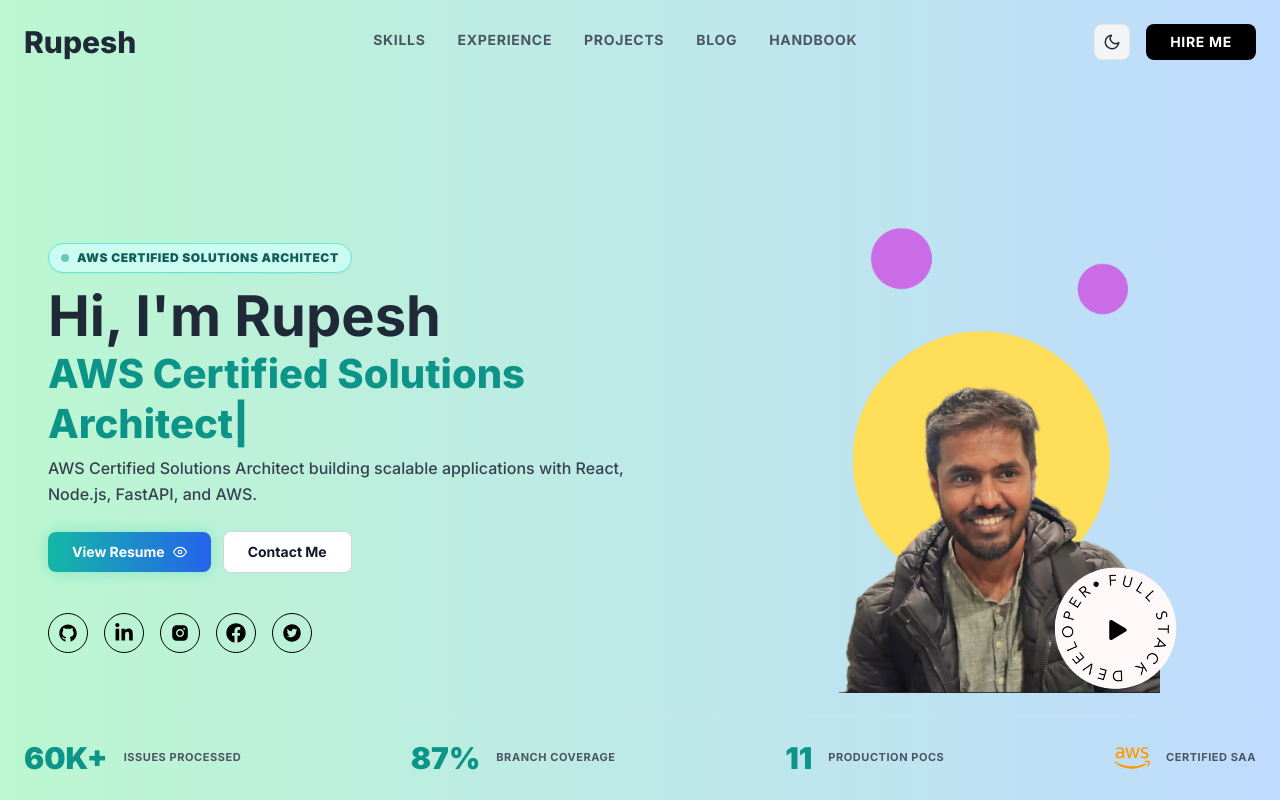
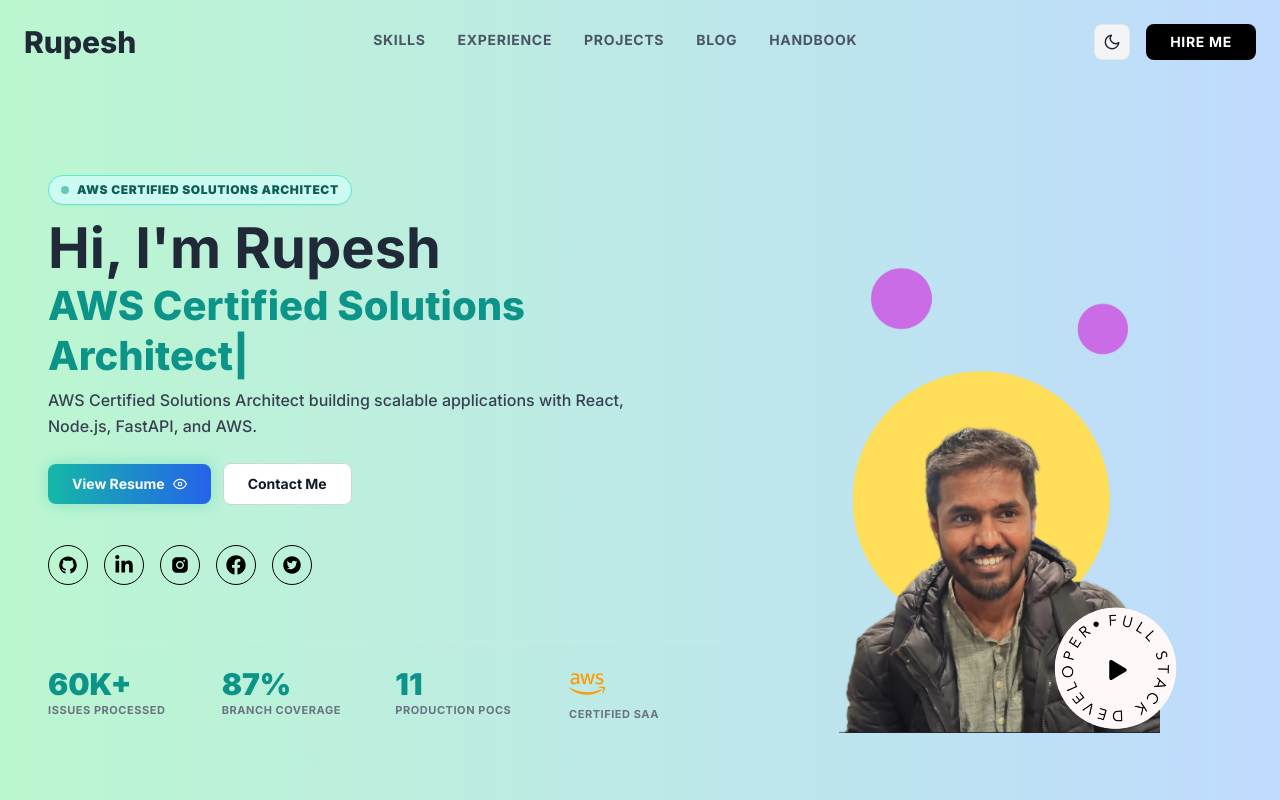
Before and after one commit to RupeshDev18/rupesh-portfolio, a React (Vite) app: page / in a window 1280 px wide. Shown: the top 800 px of the page. Built offline with nearby package versions, Linux system fonts and the light colour scheme.

Commit message:
fix:hero

```diff
--- a/src/components/hero/Hero.jsx
+++ b/src/components/hero/Hero.jsx
@@ -88,21 +88,21 @@
             <SocialLinks />
           </motion.div>
 
-          {/* Stats for Mobile/Tablet (visible below lg) */}
+          {/* Unified Responsive Stats Grid */}
           <motion.div
-            className="grid grid-cols-2 gap-4 mt-8 lg:hidden border-t border-gray-200/50 dark:border-slate-800/50 pt-6"
+            className="grid grid-cols-2 sm:grid-cols-4 gap-6 mt-8 border-t border-gray-200/30 dark:border-slate-800/30 pt-6 w-full"
             variants={itemVariants}
           >
             {stats.map((stat, i) => (
-              <div key={i} className="flex flex-col">
+              <div key={i} className="flex flex-col text-left">
                 {stat.isAws ? (
-                  <FaAws className="text-3xl text-[#ff9900] mb-1" />
+                  <FaAws className="text-3xl md:text-4xl text-[#ff9900] mb-1.5" />
                 ) : (
-                  <span className="text-2xl font-black text-teal-600 dark:text-cyan-400">
+                  <span className="text-2xl md:text-3xl font-black text-teal-600 dark:text-cyan-400 mb-0.5">
                     {stat.number}
                   </span>
                 )}
-                <span className="text-[10px] uppercase font-bold tracking-wider text-gray-500 dark:text-slate-400 leading-tight">
+                <span className="text-[10px] md:text-[11px] uppercase font-bold tracking-wider text-gray-500 dark:text-slate-400 leading-tight">
                   {stat.label}
                 </span>
               </div>
@@ -117,7 +117,7 @@
           animate={{ opacity: 1, scale: 1 }}
           transition={{ duration: 0.8, ease: "easeOut" }}
         >
-          <div className="relative w-fit max-w-full flex items-end justify-center lg:mb-20">
+          <div className="relative w-fit max-w-full flex items-end justify-center">
             {/* Cut-out Photo overlapping background circle */}
             <img
               src={profileImg}
@@ -142,45 +142,11 @@
         </motion.div>
       </div>
 
-      {/* Down Bouncy Arrow */}
-      {/*
-      <div className="absolute bottom-6 left-1/2 transform -translate-x-1/2 z-10 hidden md:block">
-        <Link to="skills" smooth={true} duration={500} offset={-80}>
-          <motion.div
-            animate={{ y: [0, 10, 0] }}
-            transition={{ duration: 2, repeat: Infinity }}
-            className="cursor-pointer"
-          >
-            <FiArrowDown className="text-3xl text-teal-600 dark:text-cyan-400 hover:text-black dark:hover:text-white transition-colors" />
-          </motion.div>
-        </Link>
-      </div>
-      */}
-
       <AnimatePresence>
         {isResumeModalOpen && (
           <ResumeModal isResumeModalOpen={isResumeModalOpen} setIsResumeModalOpen={setIsResumeModalOpen} />
         )}
       </AnimatePresence>
-      {/* Minimal Stats Bar at the bottom of Hero (visible only on desktop) */}
-      <div className="absolute bottom-0 left-0 right-0 border-t border-gray-200/20 dark:border-slate-800/20 py-6 px-6 hidden lg:block z-20">
-        <div className="max-w-7xl mx-auto flex justify-between items-center text-left">
-          {stats.map((stat, i) => (
-            <div key={i} className="flex items-center gap-4">
-              {stat.isAws ? (
-                <FaAws className="text-4xl text-[#ff9900]" />
-              ) : (
-                <span className="text-3xl font-black text-teal-600 dark:text-cyan-400">
-                  {stat.number}
-                </span>
-              )}
-              <span className="text-[11px] uppercase font-bold tracking-wider text-gray-600 dark:text-slate-400 max-w-[120px] leading-tight">
-                {stat.label}
-              </span>
-            </div>
-          ))}
-        </div>
-      </div>
     </section>
   );
 };
```
